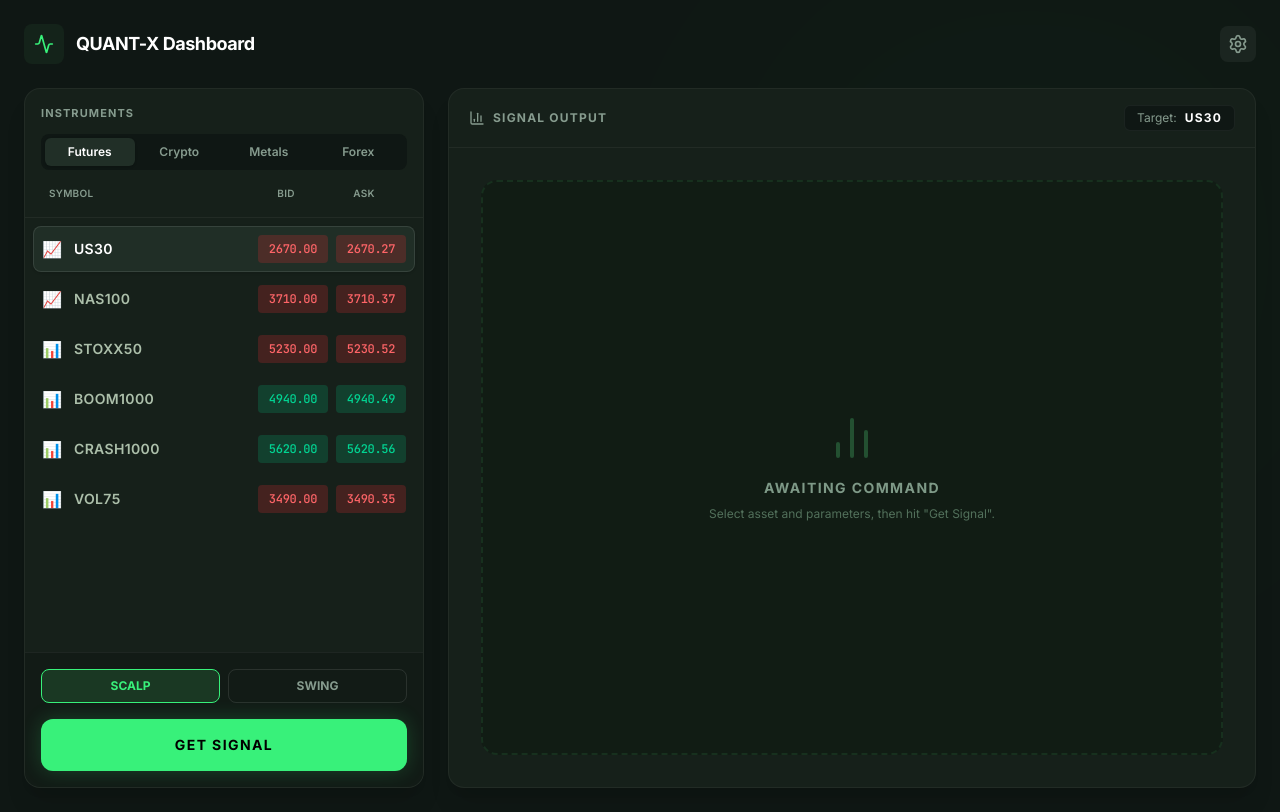
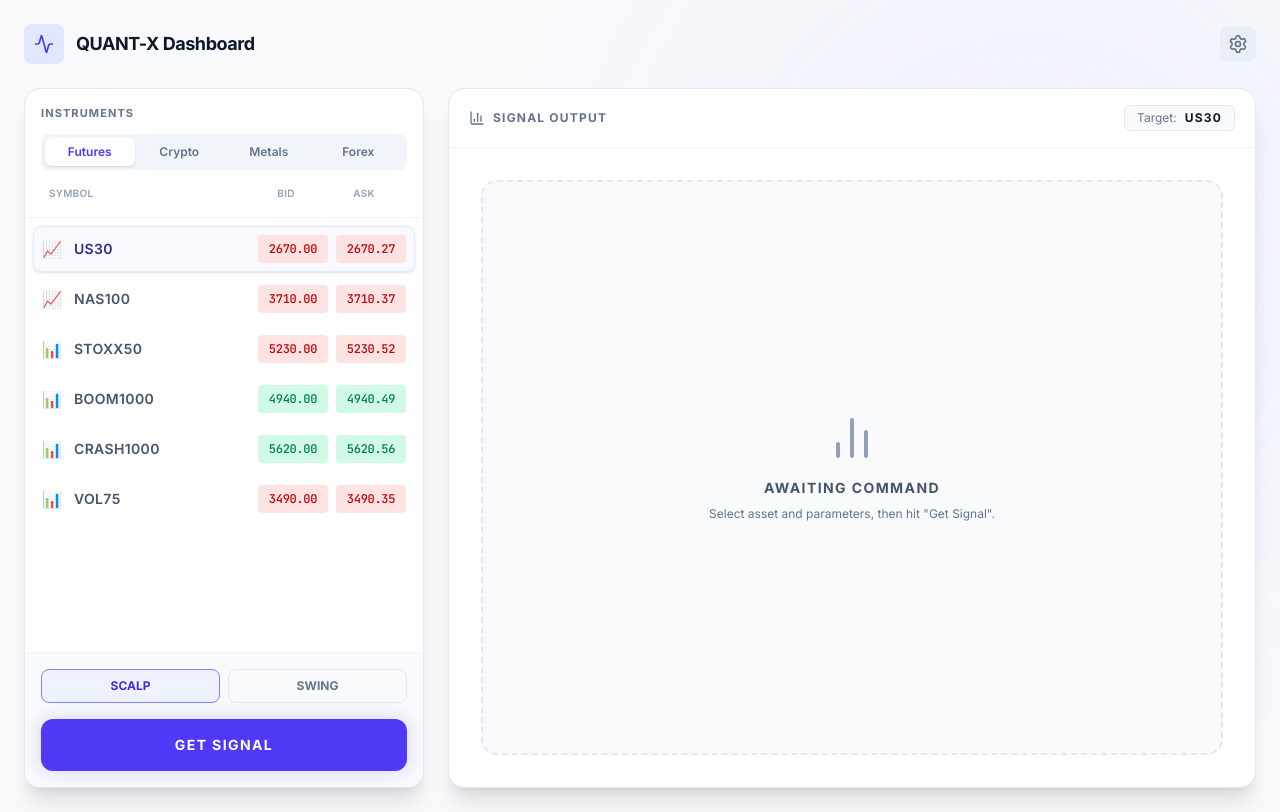
Before and after one commit to amontawiah246-blip/Quant-x-institutional-analyst-, a React (Vite) app: page / in a window 1280 px wide. Both pictures are taken after a click on the button "Initialize Dashboard / Sign In". Built offline with nearby package versions, Linux system fonts and the light colour scheme.

Commit message:
refactor: update UI theme to light mode and clean backend
Switched the application color palette from dark to light mode for improved professional readability. Removed legacy DeepSeek-R1 logic in favor of faster, non-reasoning models to meet real-time performance requirements.

```diff
--- a/src/components/AnalysisResult.tsx
+++ b/src/components/AnalysisResult.tsx
@@ -12,12 +12,12 @@ interface AnalysisResultProps {
 export function AnalysisResult({ result, isLoading, statusMsg }: AnalysisResultProps) {
   if (isLoading) {
     return (
-      <div className="flex flex-col items-center justify-center h-full min-h-[400px] text-[#52705b] space-y-6">
+      <div className="flex flex-col items-center justify-center h-full min-h-[400px] text-slate-500 space-y-6">
         <div className="relative">
-          <div className="w-16 h-16 border-2 border-[#17301e] rounded-full"></div>
-          <div className="w-16 h-16 border-2 border-[#38F17A] border-t-transparent rounded-full animate-spin absolute inset-0 shadow-[0_0_15px_rgba(56,241,122,0.4)]"></div>
+          <div className="w-16 h-16 border-2 border-slate-200 rounded-full"></div>
+          <div className="w-16 h-16 border-2 border-indigo-600 border-t-transparent rounded-full animate-spin absolute inset-0 shadow-[0_0_15px_rgba(79,70,229,0.2)]"></div>
         </div>
-        <div className="flex flex-col items-center space-y-2 text-sm tracking-widest uppercase font-bold text-[#7e9987]">
+        <div className="flex flex-col items-center space-y-2 text-sm tracking-widest uppercase font-bold text-slate-600">
           <span className="animate-pulse">{statusMsg || "Executing Algorithmic Scan..."}</span>
         </div>
       </div>
@@ -26,10 +26,10 @@ export function AnalysisResult({ result, isLoading, statusMsg }: AnalysisResultP
 
   if (!result) {
     return (
-      <div className="flex flex-col items-center justify-center h-full min-h-[400px] text-[#52705b] p-8 border-2 border-dashed border-[#17301e] bg-[#0a180e]/40 rounded-2xl">
-        <BarChart2 className="w-12 h-12 mb-4 text-[#235031]" />
-        <h2 className="text-sm font-bold text-[#7e9987] uppercase tracking-widest">Awaiting Command</h2>
-        <p className="text-xs mt-2 max-w-sm text-center text-[#52705b]">
+      <div className="flex flex-col items-center justify-center h-full min-h-[400px] text-slate-500 p-8 border-2 border-dashed border-slate-200 bg-slate-50 rounded-2xl">
+        <BarChart2 className="w-12 h-12 mb-4 text-slate-400" />
+        <h2 className="text-sm font-bold text-slate-600 uppercase tracking-widest">Awaiting Command</h2>
+        <p className="text-xs mt-2 max-w-sm text-center text-slate-500">
           Select asset and parameters, then hit "Get Signal".
         </p>
       </div>
@@ -55,48 +55,48 @@ export function AnalysisResult({ result, isLoading, statusMsg }: AnalysisResultP
                  result.includes('**WAIT**');
 
   return (
-    <div className="w-full text-slate-200 pb-20">
+    <div className="w-full text-slate-700 pb-20">
       {isRejected && (
-        <div className="mb-8 p-4 bg-red-950/40 border border-red-900/50 rounded-xl text-red-200 flex flex-col gap-2">
-          <div className="flex items-center gap-2 font-bold tracking-widest uppercase text-sm text-red-400">
+        <div className="mb-8 p-4 bg-red-50 border border-red-200 rounded-xl text-red-800 flex flex-col gap-2">
+          <div className="flex items-center gap-2 font-bold tracking-widest uppercase text-sm text-red-700">
             <ShieldAlert className="w-5 h-5" />
             <span>Execution Blocked</span>
           </div>
-          <p className="text-xs text-red-300">Hard block condition present. Capital preservation engaged. See analysis for details.</p>
+          <p className="text-xs text-red-600">Hard block condition present. Capital preservation engaged. See analysis for details.</p>
         </div>
       )}
 
       {isWait && !isRejected && (
-        <div className="mb-8 p-4 bg-blue-950/40 border border-blue-900/50 rounded-xl text-blue-200 flex flex-col gap-2">
-          <div className="flex items-center gap-2 font-bold tracking-widest uppercase text-sm text-blue-400">
+        <div className="mb-8 p-4 bg-blue-50 border border-blue-200 rounded-xl text-blue-800 flex flex-col gap-2">
+          <div className="flex items-center gap-2 font-bold tracking-widest uppercase text-sm text-blue-700">
             <Clock className="w-5 h-5" />
             <span>Hold Position - Wait</span>
           </div>
-          <p className="text-xs text-blue-300">Setup is developing or requires confirmation. See parameters below.</p>
+          <p className="text-xs text-blue-600">Setup is developing or requires confirmation. See parameters below.</p>
         </div>
       )}
 
       {isCaution && !isRejected && !isWait && (
-        <div className="mb-8 p-4 bg-amber-950/40 border border-amber-900/50 rounded-xl text-amber-200 flex flex-col gap-2">
-          <div className="flex items-center gap-2 font-bold tracking-widest uppercase text-sm text-amber-400">
+        <div className="mb-8 p-4 bg-amber-50 border border-amber-200 rounded-xl text-amber-800 flex flex-col gap-2">
+          <div className="flex items-center gap-2 font-bold tracking-widest uppercase text-sm text-amber-700">
             <AlertTriangle className="w-5 h-5" />
             <span>Execute With Caution — 50% Size</span>
           </div>
-          <p className="text-xs text-amber-300">Valid setup with conflicting evidence. Reduce position size. Monitor exits.</p>
+          <p className="text-xs text-amber-600">Valid setup with conflicting evidence. Reduce position size. Monitor exits.</p>
         </div>
       )}
 
       {isExecute && !isRejected && !isCaution && !isWait && (
-        <div className="mb-8 p-4 bg-[#0d2a16] border border-[#1e5c30] rounded-xl text-[#a4fbc1] flex flex-col gap-2 shadow-[0_0_20px_rgba(56,241,122,0.1)]">
-          <div className="flex items-center gap-2 font-bold tracking-widest uppercase text-sm text-[#38F17A]">
+        <div className="mb-8 p-4 bg-emerald-50 border border-emerald-200 rounded-xl text-emerald-800 flex flex-col gap-2 shadow-[0_0_20px_rgba(16,185,129,0.1)]">
+          <div className="flex items-center gap-2 font-bold tracking-widest uppercase text-sm text-emerald-700">
             <TrendingUp className="w-5 h-5 shadow-sm" />
             <span>Execute — Full Position</span>
           </div>
-          <p className="text-xs text-[#7ad99c]">Evidence aligned. Standard sizing applies as per risk configuration.</p>
+          <p className="text-xs text-emerald-600">Evidence aligned. Standard sizing applies as per risk configuration.</p>
         </div>
       )}
 
-      <div className="markdown-body prose prose-invert max-w-none prose-headings:font-bold prose-headings:tracking-tight prose-h1:text-2xl prose-h1:text-white prose-h2:text-lg prose-h2:uppercase prose-h2:tracking-widest prose-h2:text-[#38F17A] prose-h2:mt-10 prose-h2:mb-4 prose-h2:border-b prose-h2:border-[#17301e] prose-h2:pb-2 prose-a:text-[#38F17A] prose-strong:font-bold prose-strong:text-white prose-ul:list-square prose-li:marker:text-[#38F17A] prose-p:text-[#acbfaa] prose-li:text-[#acbfaa] prose-code:text-[#38F17A] prose-code:bg-[#112718] prose-code:px-1 prose-code:rounded">
+      <div className="markdown-body prose max-w-none prose-headings:font-bold prose-headings:tracking-tight prose-h1:text-2xl prose-h1:text-slate-900 prose-h2:text-lg prose-h2:uppercase prose-h2:tracking-widest prose-h2:text-indigo-600 prose-h2:mt-10 prose-h2:mb-4 prose-h2:border-b prose-h2:border-slate-200 prose-h2:pb-2 prose-a:text-indigo-600 prose-strong:font-bold prose-strong:text-slate-900 prose-ul:list-square prose-li:marker:text-indigo-600 prose-p:text-slate-600 prose-li:text-slate-600 prose-code:text-indigo-600 prose-code:bg-slate-100 prose-code:px-1 prose-code:rounded">
         <Markdown remarkPlugins={[remarkGfm]}>
           {result}
         </Markdown>
--- a/src/components/Dashboard.tsx
+++ b/src/components/Dashboard.tsx
@@ -48,24 +48,24 @@ export function Dashboard({ onAnalyze }: DashboardProps) {
   const categories: MarketCategory[] = ['Futures', 'Crypto', 'Metals', 'Forex'];
 
   return (
-    <div className="min-h-[100dvh] bg-[#0f1714] text-white p-4 sm:p-6 flex flex-col font-sans relative overflow-x-hidden">
+    <div className="min-h-[100dvh] bg-slate-50 text-slate-900 p-4 sm:p-6 flex flex-col font-sans relative overflow-x-hidden">
       {/* Background glow effects */}
-      <div className="absolute top-0 right-0 w-[500px] h-[500px] bg-[#27ff5c] rounded-full blur-[150px] opacity-[0.03] pointer-events-none" />
+      <div className="absolute top-0 right-0 w-[500px] h-[500px] bg-indigo-500 rounded-full blur-[150px] opacity-[0.1] pointer-events-none" />
 
       {/* Header */}
       <header className="flex items-center justify-between mb-6 relative z-10 w-full max-w-[1600px] mx-auto">
         <div className="flex items-center gap-3">
-          <div className="w-10 h-10 bg-[#14231a] rounded-lg flex items-center justify-center text-[#38F17A]">
+          <div className="w-10 h-10 bg-indigo-100 rounded-lg flex items-center justify-center text-indigo-600">
             <Activity className="w-5 h-5" />
           </div>
           <div>
-            <h1 className="text-lg font-bold tracking-tight text-white">QUANT-X Dashboard</h1>
+            <h1 className="text-lg font-bold tracking-tight text-slate-900">QUANT-X Dashboard</h1>
           </div>
         </div>
 
         <div className="flex items-center gap-3">
-          <button className="p-2 bg-white/5 rounded-lg hover:bg-white/10 transition-colors">
-            <Settings className="w-5 h-5 text-[#869b8e]" />
+          <button className="p-2 bg-slate-200/50 rounded-lg hover:bg-slate-200 transition-colors">
+            <Settings className="w-5 h-5 text-slate-500" />
           </button>
         </div>
       </header>
@@ -77,11 +77,11 @@ export function Dashboard({ onAnalyze }: DashboardProps) {
         <motion.div
           initial={{ opacity: 0, x: -20 }}
           animate={{ opacity: 1, x: 0 }}
-          className="lg:w-[400px] h-[500px] lg:h-auto shrink-0 flex flex-col bg-[#16201a] border border-white/5 rounded-2xl shadow-xl overflow-hidden"
+          className="lg:w-[400px] h-[500px] lg:h-auto shrink-0 flex flex-col bg-white border border-slate-200 rounded-2xl shadow-xl overflow-hidden"
         >
-          <div className="p-4 border-b border-white/5">
-            <h2 className="text-[11px] font-bold uppercase tracking-widest text-[#869b8e] mb-3">Instruments</h2>
-            <div className="flex bg-[#0f1714] rounded-lg p-1">
+          <div className="p-4 border-b border-slate-100">
+            <h2 className="text-[11px] font-bold uppercase tracking-widest text-slate-500 mb-3">Instruments</h2>
+            <div className="flex bg-slate-100 rounded-lg p-1">
               {categories.map(c => (
                 <button
                   key={c}
@@ -89,14 +89,14 @@ export function Dashboard({ onAnalyze }: DashboardProps) {
                      setActiveCategory(c);
                      setSelectedAsset(MARKETS[c][0]);
                   }}
-                  className={`flex-1 py-1.5 text-xs font-semibold rounded-md transition-all ${activeCategory === c ? 'bg-[#212f27] text-white shadow-sm' : 'text-[#869b8e] hover:text-white'}`}
+                  className={`flex-1 py-1.5 text-xs font-semibold rounded-md transition-all ${activeCategory === c ? 'bg-white text-indigo-600 shadow-sm' : 'text-slate-500 hover:text-slate-700'}`}
                 >
                   {c}
                 </button>
               ))}
             </div>
 
-            <div className="grid grid-cols-[1fr_70px_70px] gap-2 mt-4 px-2 text-[10px] text-[#869b8e] font-semibold tracking-wide uppercase">
+            <div className="grid grid-cols-[1fr_70px_70px] gap-2 mt-4 px-2 text-[10px] text-slate-400 font-semibold tracking-wide uppercase">
               <span>Symbol</span>
               <span className="text-center">Bid</span>
               <span className="text-center">Ask</span>
@@ -119,19 +119,19 @@ export function Dashboard({ onAnalyze }: DashboardProps) {
                   <button
                     key={asset}
                     onClick={() => setSelectedAsset(asset)}
-                    className={`grid grid-cols-[1fr_70px_70px] gap-2 items-center w-full p-2 rounded-lg transition-all border ${isSelected ? 'bg-[#202e26] border-white/10 shadow-sm' : 'bg-transparent border-transparent hover:bg-white/5'}`}
+                    className={`grid grid-cols-[1fr_70px_70px] gap-2 items-center w-full p-2 rounded-lg transition-all border ${isSelected ? 'bg-indigo-50/50 border-indigo-100 shadow-sm' : 'bg-transparent border-transparent hover:bg-slate-50'}`}
                   >
                     <div className="flex items-center gap-3 text-left">
                        <span className="text-base">{getAssetIcon(asset)}</span>
-                       <span className={`font-semibold tracking-wide text-sm ${isSelected ? 'text-white' : 'text-[#acbfaa]'}`}>
+                       <span className={`font-semibold tracking-wide text-sm ${isSelected ? 'text-indigo-900' : 'text-slate-600'}`}>
                          {asset}
                        </span>
                     </div>
 
-                    <div className={`px-1 py-1.5 rounded-[4px] text-center text-xs font-mono font-medium tracking-tight ${isUp ? 'bg-emerald-500/20 text-emerald-400' : 'bg-red-500/20 text-red-400'}`}>
+                    <div className={`px-1 py-1.5 rounded-[4px] text-center text-xs font-mono font-medium tracking-tight ${isUp ? 'bg-emerald-100 text-emerald-700' : 'bg-red-100 text-red-700'}`}>
                       {basePrice.toFixed(activeCategory === 'Forex' ? 4 : 2)}
                     </div>
-                    <div className={`px-1 py-1.5 rounded-[4px] text-center text-xs font-mono font-medium tracking-tight ${isUp ? 'bg-emerald-500/20 text-emerald-400' : 'bg-red-500/20 text-red-400'}`}>
+                    <div className={`px-1 py-1.5 rounded-[4px] text-center text-xs font-mono font-medium tracking-tight ${isUp ? 'bg-emerald-100 text-emerald-700' : 'bg-red-100 text-red-700'}`}>
                       {(basePrice + spread).toFixed(activeCategory === 'Forex' ? 4 : 2)}
                     </div>
                   </button>
@@ -140,19 +140,19 @@ export function Dashboard({ onAnalyze }: DashboardProps) {
             </div>
           </div>
 
-          <div className="p-4 border-t border-white/5 bg-[#121b16]">
+          <div className="p-4 border-t border-slate-100 bg-slate-50">
              <div className="flex gap-2 mb-4">
-                 <button onClick={() => setMode('SCALPING MODE')} className={`flex-1 py-2 rounded-lg border text-xs font-bold uppercase transition-all ${mode === 'SCALPING MODE' ? 'border-[#38F17A] text-[#38F17A] bg-[#1a3823]' : 'border-white/10 text-[#869b8e] hover:text-white hover:bg-white/5'}`}>
+                 <button onClick={() => setMode('SCALPING MODE')} className={`flex-1 py-2 rounded-lg border text-xs font-bold uppercase transition-all ${mode === 'SCALPING MODE' ? 'border-indigo-400 text-indigo-700 bg-indigo-50' : 'border-slate-200 text-slate-500 hover:text-slate-700 hover:bg-white'}`}>
                     Scalp
                  </button>
-                 <button onClick={() => setMode('SWING MODE')} className={`flex-1 py-2 rounded-lg border text-xs font-bold uppercase transition-all ${mode === 'SWING MODE' ? 'border-[#38F17A] text-[#38F17A] bg-[#1a3823]' : 'border-white/10 text-[#869b8e] hover:text-white hover:bg-white/5'}`}>
+                 <button onClick={() => setMode('SWING MODE')} className={`flex-1 py-2 rounded-lg border text-xs font-bold uppercase transition-all ${mode === 'SWING MODE' ? 'border-indigo-400 text-indigo-700 bg-indigo-50' : 'border-slate-200 text-slate-500 hover:text-slate-700 hover:bg-white'}`}>
                     Swing
                  </button>
              </div>
              <button
                onClick={handleExecute}
                disabled={isLoading}
-               className="w-full bg-[#38F17A] hover:bg-[#4aff8a] text-black font-bold uppercase tracking-widest text-sm py-4 rounded-xl shadow-[0_0_20px_rgba(56,241,122,0.2)] transition-all disabled:opacity-50 disabled:cursor-wait"
+               className="w-full bg-indigo-600 hover:bg-indigo-500 text-white font-bold uppercase tracking-widest text-sm py-4 rounded-xl shadow-[0_0_20px_rgba(79,70,229,0.2)] transition-all disabled:opacity-50 disabled:cursor-wait"
              >
                {isLoading ? 'Processing...' : 'Get Signal'}
              </button>
@@ -164,18 +164,18 @@ export function Dashboard({ onAnalyze }: DashboardProps) {
           initial={{ opacity: 0, x: 20 }}
           animate={{ opacity: 1, x: 0 }}
           transition={{ delay: 0.1 }}
-          className="flex-1 min-h-[500px] lg:min-h-0 bg-[#16201a] border border-white/5 rounded-2xl shadow-xl flex flex-col overflow-hidden"
+          className="flex-1 min-h-[500px] lg:min-h-0 bg-white border border-slate-200 rounded-2xl shadow-xl flex flex-col overflow-hidden"
         >
-           <div className="px-5 py-4 border-b border-white/5 flex items-center justify-between">
-             <div className="flex items-center gap-2 text-[#869b8e]">
+           <div className="px-5 py-4 border-b border-slate-100 flex items-center justify-between">
+             <div className="flex items-center gap-2 text-slate-500">
                <BarChart3 className="w-4 h-4"/>
                <span className="text-xs font-bold uppercase tracking-widest">Signal Output</span>
              </div>
 
              {selectedAsset && (
-                <div className="flex items-center gap-2 bg-[#0f1714] px-3 py-1 rounded-md border border-white/5">
-                  <span className="text-xs text-[#869b8e]">Target:</span>
-                  <span className="text-xs font-bold text-white tracking-widest">{selectedAsset}</span>
+                <div className="flex items-center gap-2 bg-slate-50 px-3 py-1 rounded-md border border-slate-200">
+                  <span className="text-xs text-slate-500">Target:</span>
+                  <span className="text-xs font-bold text-slate-900 tracking-widest">{selectedAsset}</span>
                 </div>
              )}
            </div>
@@ -189,8 +189,8 @@ export function Dashboard({ onAnalyze }: DashboardProps) {
       <style dangerouslySetInnerHTML={{__html: `
         .custom-scrollbar::-webkit-scrollbar { width: 4px; }
         .custom-scrollbar::-webkit-scrollbar-track { background: transparent; }
-        .custom-scrollbar::-webkit-scrollbar-thumb { background: rgba(255,255,255,0.1); border-radius: 10px; }
-        .custom-scrollbar::-webkit-scrollbar-thumb:hover { background: rgba(255,255,255,0.2); }
+        .custom-scrollbar::-webkit-scrollbar-thumb { background: rgba(0,0,0,0.1); border-radius: 10px; }
+        .custom-scrollbar::-webkit-scrollbar-thumb:hover { background: rgba(0,0,0,0.2); }
       `}} />
     </div>
   );
```
Also changed, not shown: server.ts (+62 -34 lines), src/components/LandingPage.tsx (+20 -20 lines), src/vite-env.d.ts (added, +16 -0 lines).
